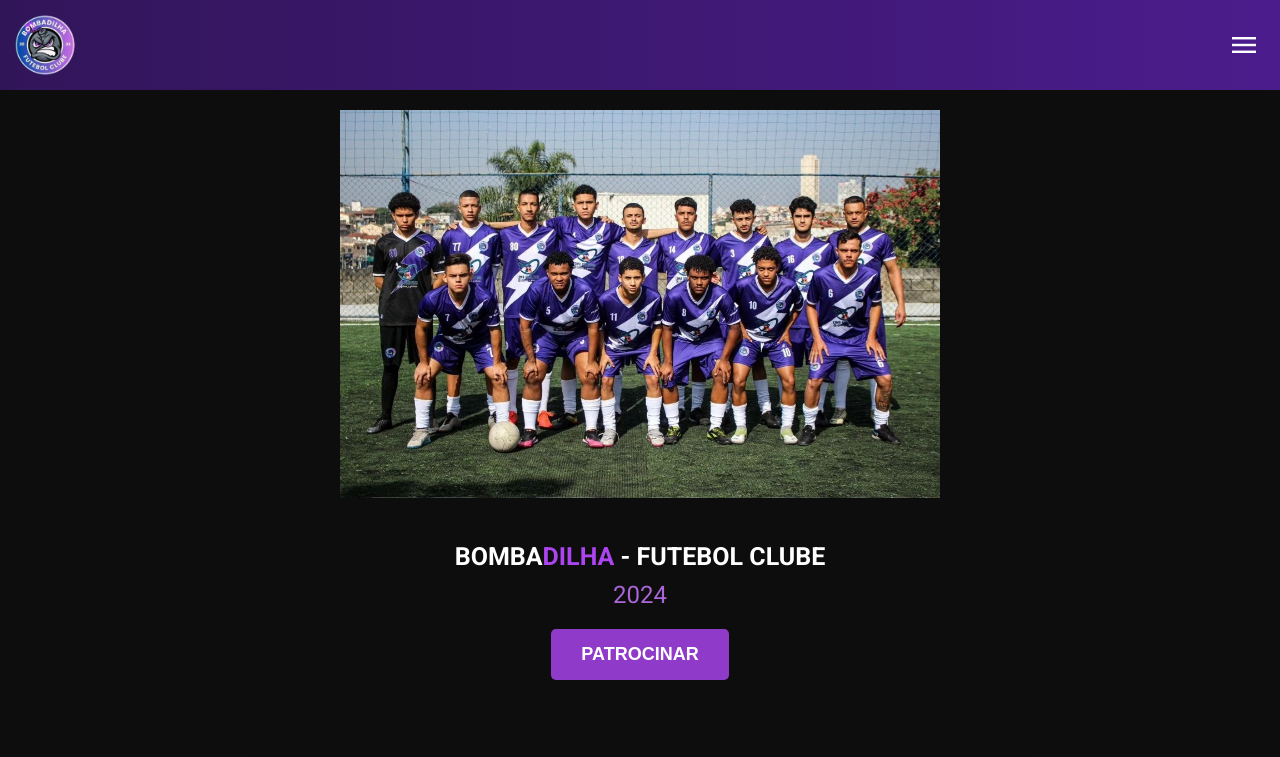
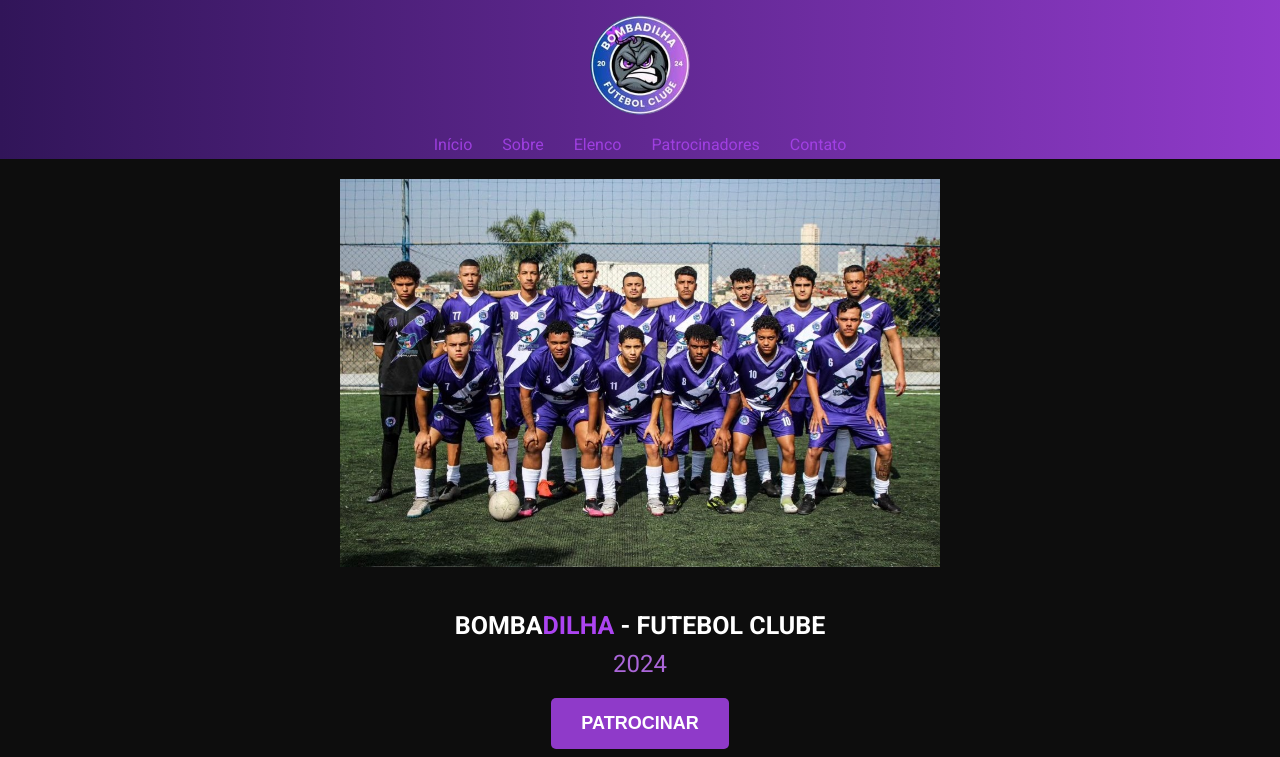
Before and after one commit to RafaelCostaSIlva1501/Bombadilha, a plain HTML site: page index.html in a window 1280 px wide. Shown: the top 757 px of the page. Drawn offline with nearby package versions, Linux system fonts and the light colour scheme.

Commit message:
atualizações

```diff
--- a/index.html
+++ b/index.html
@@ -3,21 +3,72 @@
     <head>
         <meta charset="UTF-8" />
         <meta name="viewport" content="width=device-width, initial-scale=1.0" />
+        <!---->
         <title>Bombadilha | Futebol Clube</title>
 
+        <!---->
         <link
             rel="shortcut icon"
             href="img/bombadilha-logo.ico"
             type="image/x-icon"
         />
 
+        <!---->
         <link
             rel="stylesheet"
             href="https://fonts.googleapis.com/css2?family=Material+Symbols+Outlined:opsz,wght,FILL,GRAD@20..48,100..700,0..1,-50..200"
         />
 
+        <style>
+            @import url("https://fonts.googleapis.com/css2?family=Roboto:ital,wght@0,100;0,300;0,400;0,500;0,700;0,900;1,100;1,300;1,400;1,500;1,700;1,900&display=swap");
+
+/* Definindo a paleta de cores */
+:root {
+    --cor01: #0d0d0d;
+    --cor02: #0f50a6;
+    --cor03: #2155bf;
+    --cor04: #ab66d9;
+    --cor05: #ac44f2d2;
+    --cor06: #4b1c8c;
+    --cor07: #311559;
+}
+
+* {
+    margin: 0;
+    padding: 0;
+    box-sizing: border-box;
+}
+
+a {
+    text-decoration: none;
+}
+
+/* Estilização Geral */
+body {
+    margin: 0;
+    font-family: "Arial", sans-serif;
+    background-color: var(--cor01); /* Cor de fundo do site */
+    color: white; /* Cor do texto padrão */
+    font-family: "Roboto";
+}
+        </style>
+
+        <!---->
         <link rel="stylesheet" href="style/header.css">
+
+        <!---->
         <link rel="stylesheet" href="teste.css" />
+
+        <!---->
+
+
+        <!---->
+
+
+        <!---->
+
+
+        <!---->
     </head>
     <body>
         <header>
@@ -34,7 +85,7 @@
                 <ul>
                     <li><a href="#home">Início</a></li>
                     <li><a href="#about">Sobre</a></li>
-                    <li><a href="#us">Nosso time</a></li>
+                    <li><a href="#us">Elenco</a></li>
                     <li><a href="#sponsors">Patrocinadores</a></li>
                     <li><a href="#contact">Contato</a></li>
                 </ul>
--- a/style.css
+++ /dev/null
@@ -1,112 +0,0 @@
-@charset "UTF-8";
-
-@import url('https://fonts.googleapis.com/css2?family=Roboto:ital,wght@0,100;0,300;0,400;0,500;0,700;0,900;1,100;1,300;1,400;1,500;1,700;1,900&display=swap');
-
-:root {
-    --cor01: #0d0d0d;
-    --cor02: #0f50a6;
-    --cor03: #2155bf;
-    --cor04: #ab66d9;
-    --cor05: #ac44f2;
-    --cor06: #4B1C8C;
-    --cor07: #311559;
-}
-
-* {
-    margin: 0;
-    padding: 0;
-    box-sizing: border-box;
-}
-
-body {
-    width: 100vw;
-    max-width: 100vw;
-    height: 100vh;
-    max-height: 100vh;
-}
-
-header {
-    display: flex;
-    flex-direction: row;
-    justify-content: space-between;
-    align-items: center;
-
-    height: 15vh;
-
-    background: linear-gradient(90deg, var(--cor02),var(--cor07), var(--cor05));
-    padding: 10px;
-}
-
-header img {
-    width: 70px;
-
-    margin: 0 auto;
-
-    border-radius: 50%;
-}
-
-header button {
-    display: flex;
-
-    background: none;
-    border: none;
-
-    cursor: pointer;
-}
-header button span.material-symbols-outlined {
-    color: #ffffffc0;
-    font-size: 40px;
-    font-weight: bolder;
-}
-
-main {
-    display: flex;
-    flex-direction: column;
-    justify-content: space-evenly;
-    align-items: center;
-    gap: 10px;
-
-    height: 85vh;
-    padding: 10px;
-
-    background-color: var(--cor01);
-}
-
-.container-time img {
-    width: 100%;
-    box-shadow: 0px 0px 10px #ffffff1a;
-}
-
-.container-title {
-    width: 100%;
-    text-align: center;
-}
-
-.container-title p {
-    color: white;
-    font-family: "Roboto";
-    font-size: 25px;
-    font-weight: bolder;
-    letter-spacing: 2px;
-}
-
-.container-btn-contact {
-    width: 100%;
-    padding: 20px;
-}
-
-.container-btn-contact button {
-    padding: 10px;
-
-    background-color: var(--cor01);
-    border: 2px solid var(--cor05);
-    border-radius: 3px;
-
-    color: var(--cor05);
-    font-size: 16px;
-}
-
-.container-btn-contact button:hover {
-    background-color: var(--cor05);
-    color: white;
-}
--- a/style/header.css
+++ b/style/header.css
@@ -6,7 +6,7 @@ header {
     align-items: center;
     padding: 5px;
 
-    background: linear-gradient(90deg, var(--cor07), var(--cor06));
+    background: linear-gradient(90deg, var(--cor07), var(--cor05));
 }
 
 header div {
@@ -14,8 +14,7 @@ header div {
     justify-content: space-between;
     align-items: center;
     width: 100%;
-
-    padding: 10px;
+    padding: 10px 20px;
 }
 
 header img {
@@ -51,7 +50,7 @@ header nav {
 
     overflow: hidden;
 
-    transition: max-height 1s, padding 1s;
+    transition: max-height 1s ease-in-out, padding 1s ease-in-out;
 }
 
 /*Navegação depois de clicar no botão menu*/
@@ -80,3 +79,38 @@ header nav ul li a:hover {
     background-color: var(--cor05);
     color: white;
 }
+
+/*Estilos de cabeçalho em telas maiores*/
+@media screen and (min-width: 987px) {
+    header {
+        gap: 10px;
+    }
+
+    header nav {
+        max-height: max-content;
+
+        padding: 0px;
+
+        overflow: initial;
+
+        transition: none;
+    }
+
+    header div {
+        justify-content: center;
+    }
+
+    header img {
+        width: 100px;
+    }
+
+    header button {
+        display: none;
+    }
+
+    header nav ul {
+        display: flex;
+        flex-direction: row;
+        justify-content: center;
+    }
+}
--- a/teste.css
+++ b/teste.css
@@ -1,34 +1,4 @@
-@import url("https://fonts.googleapis.com/css2?family=Roboto:ital,wght@0,100;0,300;0,400;0,500;0,700;0,900;1,100;1,300;1,400;1,500;1,700;1,900&display=swap");
 
-/* Definindo a paleta de cores */
-:root {
-    --cor01: #0d0d0d;
-    --cor02: #0f50a6;
-    --cor03: #2155bf;
-    --cor04: #ab66d9;
-    --cor05: #ac44f2d2;
-    --cor06: #4b1c8c;
-    --cor07: #311559;
-}
-
-* {
-    margin: 0;
-    padding: 0;
-    box-sizing: border-box;
-}
-
-a {
-    text-decoration: none;
-}
-
-/* Estilização Geral */
-body {
-    margin: 0;
-    font-family: "Arial", sans-serif;
-    background-color: var(--cor01); /* Cor de fundo do site */
-    color: white; /* Cor do texto padrão */
-    font-family: "Roboto";
-}
 
 
 
@@ -113,8 +83,11 @@ main {
 #us {
     display: flex;
     flex-direction: column;
-    justify-content: space-evenly;
-    padding: 40px;
+    justify-content: space-around;
+    gap: 50px;
+
+    height: max-content;
+    padding: 10px;
 }
 
 #us h2 {
@@ -136,6 +109,7 @@ main {
 
 #us .container-players img {
     width: 70%;
+    max-width: 410px;
 }
 
 #us .container-players img:nth-child(1),
```
Also changed, not shown: style/about.css (added), style/contact.css (added), style/footer.css (added), style/home.css (added), style/sponsors.css (added), style/us.css (added).
